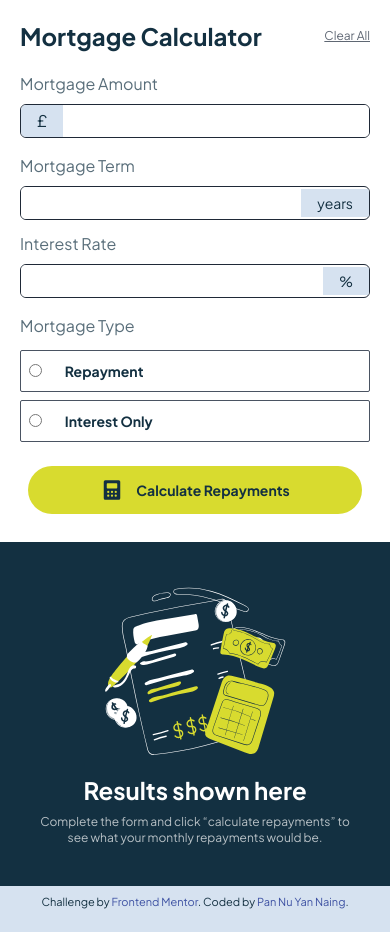
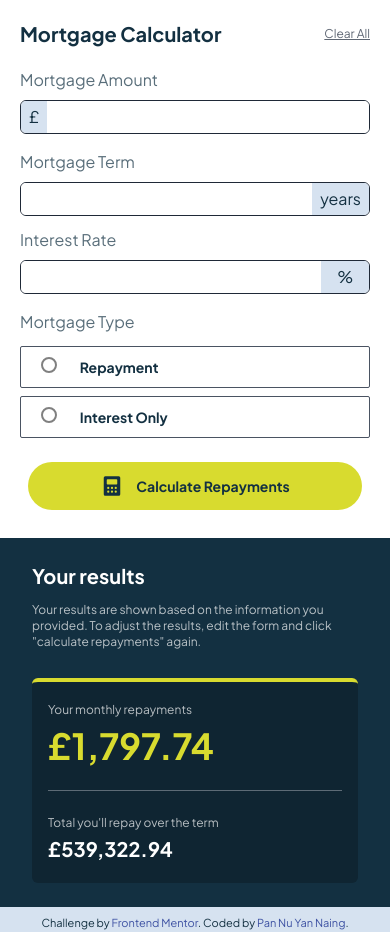
Before and after one commit to PannuYN/Mortgage-Payment-Calculator, a plain HTML site: page index.html in a window 390 px wide. Before the commit the page ends 911 px from the top, so only its background shows below. Drawn offline with nearby package versions, Linux system fonts and the light colour scheme.

Commit message:
completed result section

```diff
--- /dev/null
+++ b/index.css
@@ -0,0 +1,43 @@
+.attribution { font-size: 11px; text-align: center; }
+.attribution a { color: hsl(228, 45%, 44%); }
+
+@font-face {
+    font-family: 'Plus Jakarta Sans';
+    font-style: normal;
+    font-weight: 100 900;
+    src: url('./assets/fonts/PlusJakartaSans-VariableFont_wght.ttf') format('truetype');
+}
+
+/* hide up and down arrow beside number input box */
+/* For Chrome, Safari, Edge, and other WebKit browsers */
+input[type="number"]::-webkit-inner-spin-button,
+input[type="number"]::-webkit-outer-spin-button {
+    -webkit-appearance: none;
+    margin: 0;
+}
+
+/* For Firefox */
+input[type="number"] {
+    -moz-appearance: textfield;
+}
+
+/* For Internet Explorer (optional, rarely needed now) */
+input[type="number"] {
+    -ms-appearance: textfield;
+}
+
+/* For yellow colored radio, customized styling is needed
+since accent-color alone won't work as expected on yellow unlike other colors */
+.yellow-radio {
+    appearance: none;
+    border: 2px solid gray; /* border color before checking */
+    width: 16px;
+    height: 16px;
+    border-radius: 50%;
+    padding: 2px;
+   }
+.yellow-radio:checked {
+    background-color: #D8DB2F; /* border color after checking */
+    box-shadow: inset 0 0 0 2px white; /* white ring inside */
+    border: 2px solid #D8DB2F; /* filled circle inside */
+}
--- a/index.html
+++ b/index.html
@@ -7,6 +7,7 @@
 
     <link rel="icon" type="image/png" sizes="32x32"
       href="./assets/images/favicon-32x32.png">
+    <link rel="stylesheet" href="./index.css">
 
     <title>Frontend Mentor | Mortgage repayment calculator</title>
 
@@ -23,7 +24,8 @@
           colors: {
             customYellow: '#D8DB2F',
             customBlue: '#133041',
-            inputSpan: 'hsl(212, 45%, 89%)'
+            inputSpan: 'hsl(212, 45%, 89%)',
+            resultBox: '#0F2532'
           }
         },
       },
@@ -32,26 +34,19 @@
 
     <!-- Feel free to remove these styles or customise in your own stylesheet 👍 -->
     <style>
-    .attribution { font-size: 11px; text-align: center; }
-    .attribution a { color: hsl(228, 45%, 44%); }
-    @font-face {
-    font-family: 'Plus Jakarta Sans';
-    font-style: normal;
-    font-weight: 100 900;
-    src: url('./assets/fonts/PlusJakartaSans-VariableFont_wght.ttf') format('truetype');
-}
+
   </style>
 
   </head>
   <body
-    class="font-jakarta text-customBlue bg-inputSpan lg:h-screen lg:text-sm h-[100%] m-0 lg:overflow-hidden">
-    <div class="bg-white lg:flex p-0 lg:w-[60%] mx-auto lg:mt-10 lg:rounded-lg">
+    class="font-jakarta text-customBlue bg-inputSpan lg:text-sm min-h-screen">
+    <div class="bg-white lg:flex p-0 lg:w-[60%] mx-auto lg:mt-20 lg:rounded-lg">
 
       <!-- form section (left) -->
       <form class="p-5 flex flex-col gap-1 lg:w-1/2">
         <div class="flex justify-between mb-4 items-center">
-          <p class="font-bold text-2xl">Mortgage Calculator</p>
-          <a class="text-gray-700/80 underline text-xs">Clear All</a>
+          <label class="font-bold text-xl">Mortgage Calculator</label>
+          <label class="text-gray-700/80 underline text-xs">Clear All</label>
         </div>
 
         <!-- mortgage amount -->
@@ -60,11 +55,11 @@
           <div
             class="mt-2 flex items-center border border-gray-800 rounded-md overflow-hidden hover:outline hover:outline-gray-950">
             <!-- Left Span -->
-            <span class="bg-inputSpan px-4 py-1 text-customBlue">£</span>
+            <span class="bg-inputSpan px-2 py-1 text-customBlue">£</span>
             <!-- Input -->
             <input
-              type="text"
-              class="flex-1 px-4 py-1" required />
+              type="text" oninput=restrictAndFormat(this)
+              class="flex-1 px-4 py-1 font-bold" required />
           </div>
         </div>
 
@@ -76,11 +71,11 @@
               class="mt-2 flex items-center border border-gray-800 rounded-md overflow-hidden hover:outline hover:outline-gray-950">
               <!-- Input -->
               <input
-                type="text"
-                class="flex-1 px-4 py-1 lg:w-2/5" required />
+                type="number"
+                class="flex-1 px-4 py-1 lg:w-3/5 font-bold" required />
               <!-- Right Span -->
               <span
-                class="bg-inputSpan px-4 py-1 text-customBlue lg:px-2 text-sm">years</span>
+                class="bg-inputSpan px-2 py-1 text-customBlue lg:px-2">years</span>
             </div>
           </div>
 
@@ -90,11 +85,11 @@
               class="mt-2 flex items-center border border-gray-800 rounded-md overflow-hidden hover:outline hover:outline-gray-950">
               <!-- Input -->
               <input
-                type="text"
-                class="flex-1 px-4 py-1 lg:w-4/5" required />
+                type="number" max="100"
+                class="flex-1 px-2 py-1 lg:w-4/5 font-bold" required />
               <!-- Right Span -->
               <span
-                class="bg-inputSpan px-4 py-1 text-customBlue lg:px-2 text-sm">%</span>
+                class="bg-inputSpan px-4 py-1 text-customBlue lg:px-2">%</span>
             </div>
           </div>
         </div>
@@ -103,21 +98,21 @@
         <div class="flex flex-col w-full">
           <label class="mb-1 text-customBlue/70">Mortgage Type</label>
           <div
-            class="mt-2 mb-2 p-2 border border-gray-700/90 rounded-sm hover:outline hover:outline-gray-950">
-            <input type="radio" name="choice" value="Repayment">
-            <label class="ml-5 font-bold lg:text-md text-sm">Repayment</label>
+            class="mt-2 mb-2 p-2 border border-gray-700/90 rounded-sm hover:outline hover:outline-customYellow hover:bg-customYellow/10 hover:border-transparent">
+            <input type="radio" name="choice" value="Repayment" class="mx-3 yellow-radio">
+            <label class="ml-2 font-bold lg:text-md text-sm">Repayment</label>
           </div>
           <div
-            class="mb-3 p-2 border border-gray-700/90 rounded-sm hover:outline hover:outline-gray-950">
-            <input type="radio" name="choice" value="Interest Only">
-            <label class="ml-5 font-bold lg:text-md text-sm">Interest
+            class="mb-3 p-2 border border-gray-700/90 rounded-sm hover:outline hover:outline-customYellow hover:bg-customYellow/10 hover:border-transparent">
+            <input type="radio" name="choice" value="Interest Only" class="mx-3 yellow-radio">
+            <label class="ml-2 font-bold lg:text-md text-sm">Interest
               Only</label>
           </div>
         </div>
 
         <!-- submit button -->
         <button
-          class="m-2 px-6 py-3 bg-customYellow rounded-full flex justify-center items-center hover:bg-white hover:outline">
+          class="lg:mr-auto m-2 px-6 py-3 lg:py-2 bg-customYellow rounded-full flex justify-center items-center hover:bg-white hover:outline">
           <img src="./assets/images/icon-calculator.svg" class="mr-3" />
           <span class="font-bold lg:text-md text-sm">Calculate Repayments</span>
         </button>
@@ -125,8 +120,8 @@
       </form>
 
       <!-- image section (right) -->
-      <div
-        class="bg-customBlue lg:w-1/2 lg:rounded-bl-3xl lg:rounded-lg lg:rounded-tl-none flex flex-col items-center justify-center text-center p-10 m-0">
+      <div id="image-section"
+        class="hidden bg-customBlue lg:w-1/2 lg:rounded-bl-[50px] lg:rounded-lg lg:rounded-tl-none flex flex-col items-center justify-center text-center p-10 m-0">
         <img src="./assets/images/illustration-empty.svg" />
         <p class="font-bold text-2xl text-white mb-2">Results shown here</p>
         <p class="text-white/70 lg:text-sm text-xs">Complete the form and click
@@ -134,10 +129,27 @@
           repayments” to see what
           your monthly repayments would be.</p>
       </div>
+
+      <!-- result section (right) -->
+      <div id="result-section"
+        class="bg-customBlue lg:w-1/2 lg:rounded-bl-[50px] lg:rounded-lg lg:rounded-tl-none flex flex-col justify-start py-6 px-8 m-0">
+        <label class="font-bold text-xl text-white mb-3">Your results</label>
+        <p class="text-white/70 text-xs">
+          Your results are shown based on the information you provided. To
+          adjust the results, edit the form and
+          click "calculate repayments" again.</p>
+        <div class="bg-resultBox rounded-md border-t-4 border-t-customYellow mt-7 px-4 py-5">
+          <p class="text-white/70 text-xs mb-2">Your monthly repayments</p>
+          <label class="text-customYellow text-4xl font-bold">£1,797.74</label>
+          <hr class="border-t border-gray-300/40 my-6">
+          <p class="text-white/70 text-xs mb-1">Total you'll repay over the term</p>
+          <label class="font-bold text-xl text-white">£539,322.94</label>
+        </div>
+      </div>
     </div>
 
     <!-- credit -->
-    <div class="attribution mt-2">
+    <div class="attribution mt-2 text-center">
       Challenge by <a
         href="https://www.frontendmentor.io?ref=challenge">Frontend Mentor</a>.
       Coded by <a href="#">Pan Nu Yan Naing</a>.
--- a/script.js
+++ b/script.js
@@ -1,9 +1,19 @@
-tailwind.config = {
-    theme: {
-      extend: {
-        fontFamily: {
-          jakarta: ['"Plus Jakarta Sans"', 'sans-serif'],
-        },
-      },
-    },
-  };
+// limiting input to only numbers and . and showing , for every three digits from the end
+function restrictAndFormat(input) {
+    // Remove invalid characters: anything that isn't a digit or a dot
+    let value = input.value.replace(/[^0-9.]/g, '');
+
+    // Ensure only one dot is allowed (this is in case. limiting is done in above codeline)
+    value = value.replace(/(\..*?)\..*/g, '$1');
+
+    // Split into integer and decimal parts
+    let parts = value.split('.');
+    let integerPart = parts[0];
+    let decimalPart = parts.length > 1 ? '.' + parts[1] : '';
+
+    // Add commas to the integer part
+    integerPart = integerPart.replace(/\B(?=(\d{3})+(?!\d))/g, ',');
+
+    // Combine the parts and set the formatted value
+    input.value = integerPart + decimalPart;
+}
```
